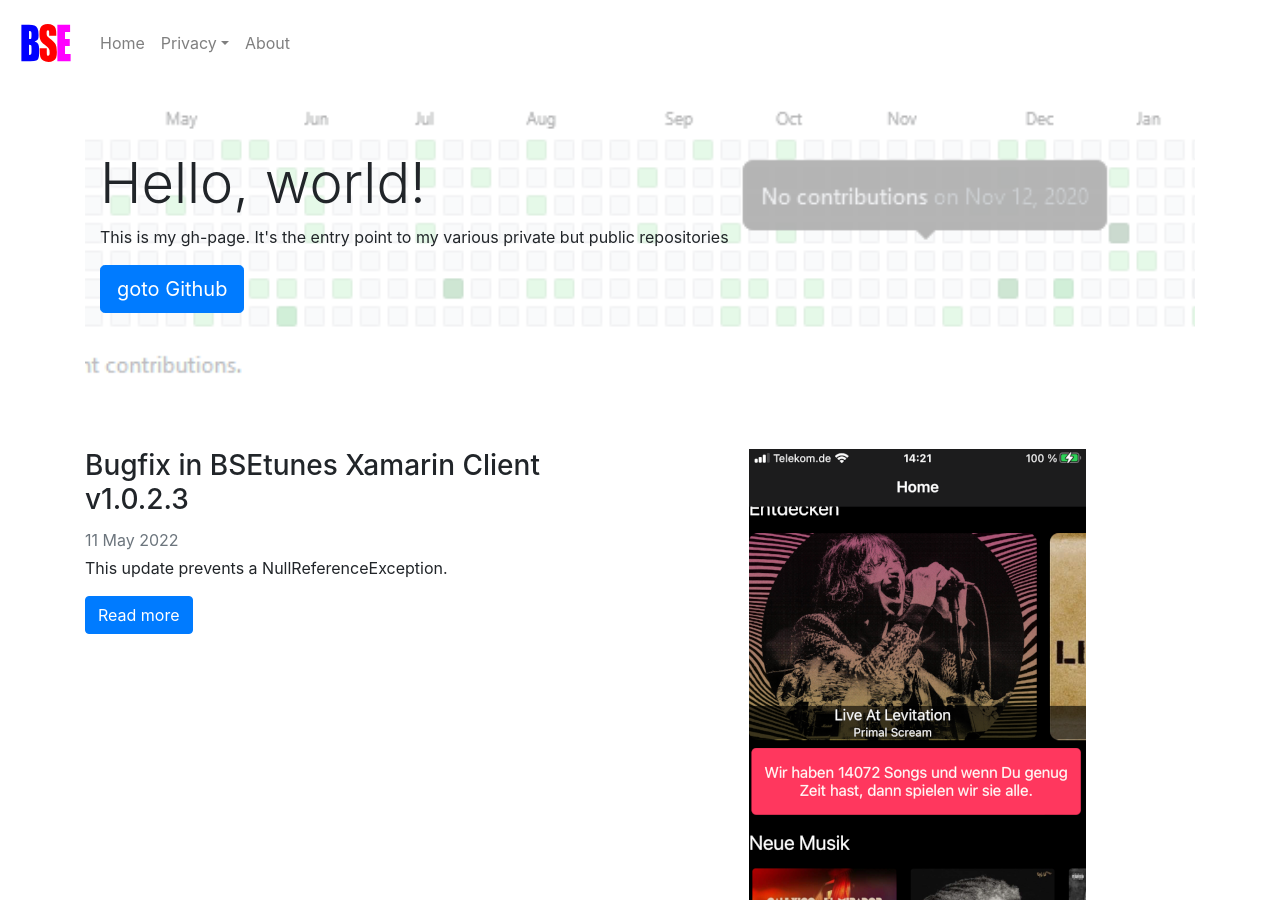
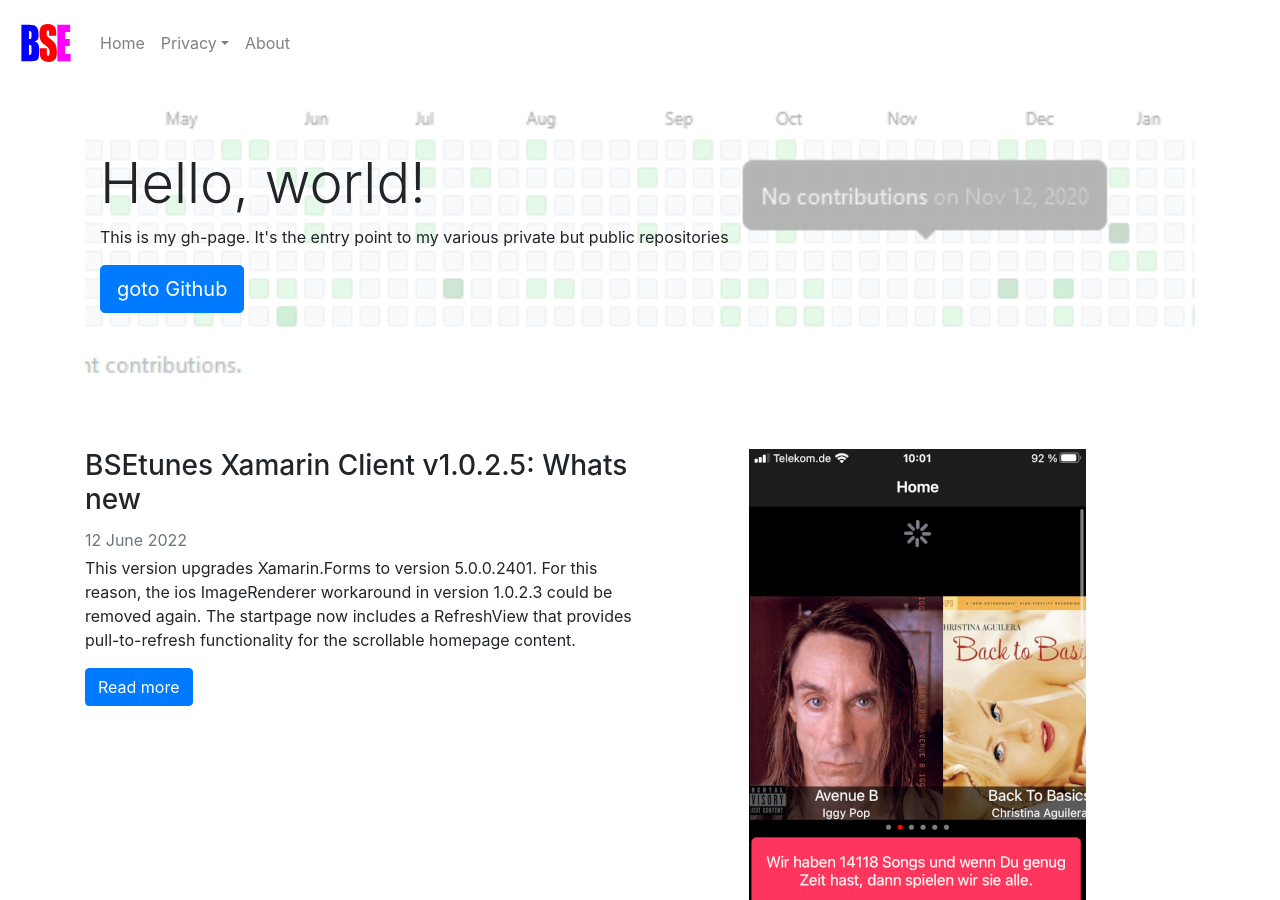
Before and after one commit to uwe-e/uwe-e.github.io, a Jekyll site: the page built from index.markdown, in a window 1280 px wide and 900 px high. Built offline with Jekyll 4.4.1, drawn with Linux system fonts in a browser that asks for light colours.

Commit message:
new entry added

```diff
--- a/_config.yml
+++ b/_config.yml
@@ -36,6 +36,7 @@ globalstrings:
 social_links:
     github:  https://github.com/uwe-e
     xing: https://www.xing.com/profile/Uwe_Eichkorn
+    linkedin: https://www.linkedin.com/in/uwe-eichkorn-8475b4210
     codeproject: https://www.codeproject.com/Members/Uwe-Eichkorn
 
 repositories:
--- a/_includes/footer.html
+++ b/_includes/footer.html
@@ -4,6 +4,7 @@
             <ul class="list-unstyled d-flex col-12 justify-content-center">
                 <li class="mr-4"><a href="{{ site.social_links.github}}"><img src="/assets/images/github.svg" alt="Logo" class="img-thumbnail" /></a></li>
                 <li class="mr-4"><a href="{{ site.social_links.xing}}"><img src="/assets/images/xing.svg" alt="Logo" class="img-thumbnail" /></a></li>
+                <li class="mr-4"><a href="{{ site.social_links.linkedin}}"><img src="/assets/images/linkedin.svg" alt="Logo" class="img-thumbnail" /></a></li>
                 <li class="mr-4"><a href="{{ site.social_links.codeproject}}"><img src="/assets/images/codeproject.svg" alt="Logo" class="img-thumbnail" /></a></li>
             </ul>
         </div>
--- /dev/null
+++ b/_posts/2022-06-12-BSEtunes-xamarin-v1025.markdown
@@ -0,0 +1,35 @@
+---
+layout: default
+title:  "BSEtunes Xamarin Client v1.0.2.5: Whats new"
+date:   2022-06-12 09:55:12 +0100
+description: This version upgrades Xamarin.Forms to version 5.0.0.2401. For this reason, the ios ImageRenderer workaround in version 1.0.2.3 could be removed again.
+ The startpage now includes a RefreshView that provides pull-to-refresh functionality for the scrollable homepage content.
+image: /assets/images/content/bsetunes_xamarin/2022-06-12-BSEtunes-xamarin-v1025/homepage_337x600.jpeg
+---
+
+# {{ page.title}}
+
+{{page.description}}
+
+![RefreshView](/assets/images/content/bsetunes_xamarin/2022-06-12-BSEtunes-xamarin-v1025/refreshview_animated.gif)
+
+## Further Changes
+Https is now the default scheme for connections to your BSEtunes server.
+
+If you type in the uri **yourownbsetunes.com**
+
+![Default Scheme](/assets/images/content/bsetunes_xamarin/2022-06-12-BSEtunes-xamarin-v1025/url-settings.png)
+
+in the address field, then the uri will be saved with the **https:** scheme.
+If you need an http address, then you type in the entire address with the included scheme like **http://yourownbsetunes.com**.
+
+The *Explore* proposals will be displayed in a carouselview again. The CollectionView has been replaced.
+
+## Questions??
+If you have questions, [here's]({{site.repositories.bsetunes_xamarin}}) the source code.
+
+## Downloads
+
+Registered users can install an adhoc distribution version of the app.
+
+<a href="itms-services://?action=download-manifest&url=https://github.com/uwe-e/BSE.Tunes.Xamarin/releases/download/v1.0.2.5/manifest.plist">click to install it on an Apple device</a>
```
Also changed, not shown: assets/images/content/bsetunes_xamarin/2022-06-12-BSEtunes-xamarin-v1025/homepage_337x600.jpeg (added), assets/images/content/bsetunes_xamarin/2022-06-12-BSEtunes-xamarin-v1025/url-settings.png (added), assets/images/linkedin.svg (added), 1 other file.
